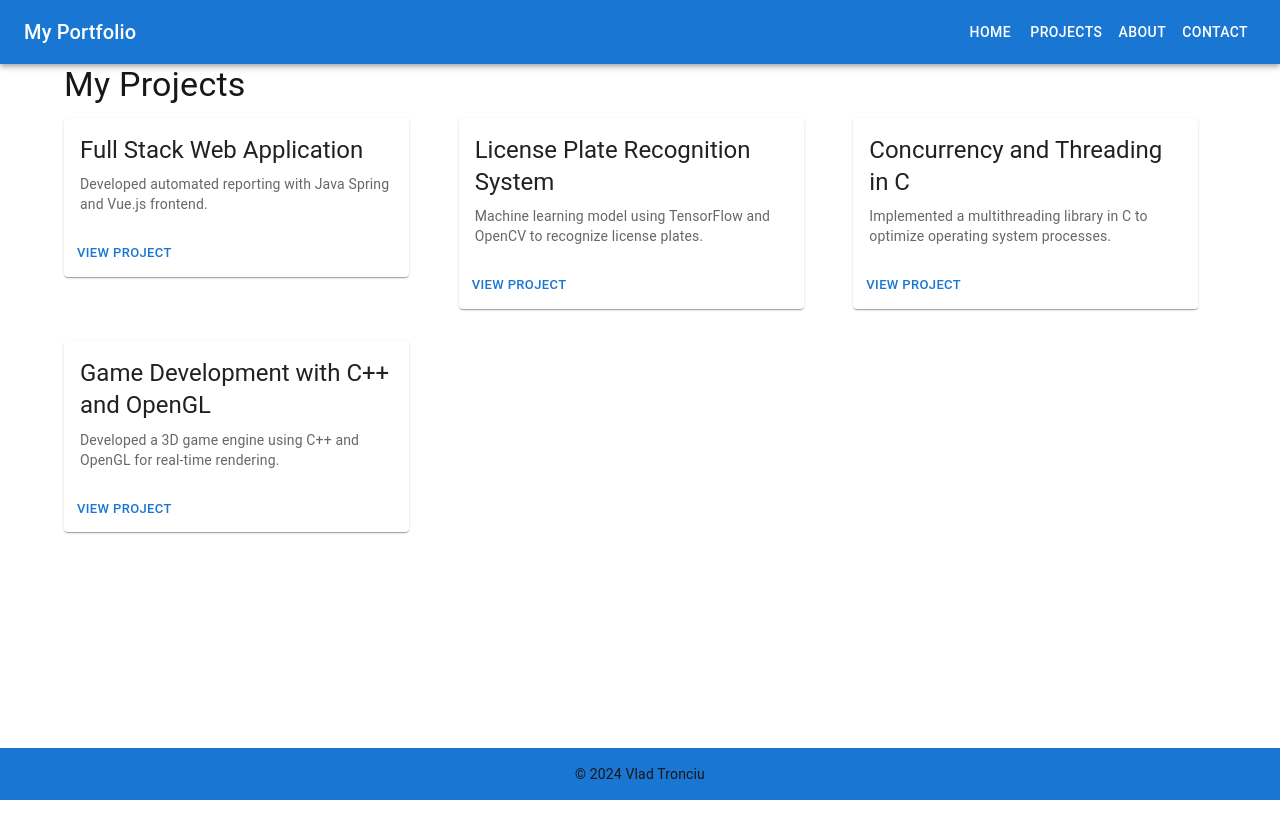
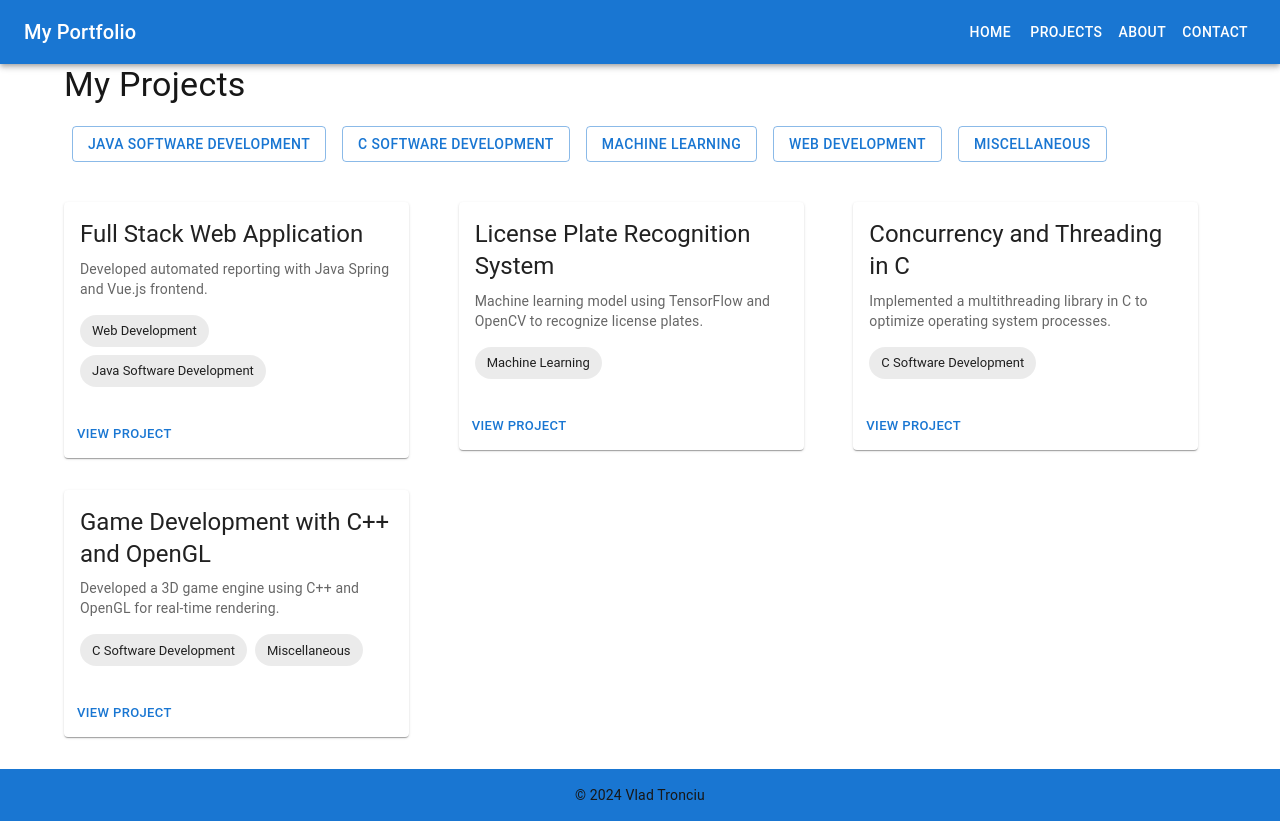
Before and after one commit to TronciuVlad/websitePortofolio, a Next.js app in the folder my-portfolio/: page /projects in a window 1280 px wide. Before the commit the page ends 800 px from the top, so only its background shows below. Built offline with nearby package versions, Linux system fonts and the light colour scheme.

Commit message:
Tagging system

```diff
--- a/my-portfolio/src/app/projects/page.js
+++ b/my-portfolio/src/app/projects/page.js
@@ -1,42 +1,37 @@
+"use client"
+
+import { useState } from 'react';
 import { Grid, Typography } from '@mui/material';
 import ProjectCard from '@/components/ProjectCard';
-
-const projects = [
-  {
-    name: 'Full Stack Web Application',
-    description: 'Developed automated reporting with Java Spring and Vue.js frontend.',
-    link: 'https://github.com/fullstack-project',
-  },
-  {
-    name: 'License Plate Recognition System',
-    description: 'Machine learning model using TensorFlow and OpenCV to recognize license plates.',
-    link: 'https://github.com/ml-anpr',
-  },
-  {
-    name: 'Concurrency and Threading in C',
-    description: 'Implemented a multithreading library in C to optimize operating system processes.',
-    link: 'https://github.com/c-concurrency',
-  },
-  {
-    name: 'Game Development with C++ and OpenGL',
-    description: 'Developed a 3D game engine using C++ and OpenGL for real-time rendering.',
-    link: 'https://github.com/cpp-opengl-game',
-  },
-];
+import TagFilter from '@/components/TagFilter';
+import { projects } from '@/data/project';
 
 export default function Projects() {
+  const [activeTags, setActiveTags] = useState([]);
+
+  // Filter projects based on active tags
+  const filteredProjects = projects.filter((project) =>
+    activeTags.length === 0 || project.tags.some((tag) => activeTags.includes(tag))
+  );
+
   return (
     <>
       <Typography variant="h4" component="h2" gutterBottom>
         My Projects
       </Typography>
+
+      {/* Tag Filter Component */}
+      <TagFilter activeTags={activeTags} setActiveTags={setActiveTags} />
+
+      {/* Project Cards */}
       <Grid container spacing={4}>
-        {projects.map((project, index) => (
+        {filteredProjects.map((project, index) => (
           <Grid item xs={12} sm={6} md={4} key={index}>
             <ProjectCard
               name={project.name}
               description={project.description}
               link={project.link}
+              tags={project.tags} // Pass tags array to ProjectCard
             />
           </Grid>
         ))}
--- a/my-portfolio/src/components/ProjectCard.js
+++ b/my-portfolio/src/components/ProjectCard.js
@@ -1,6 +1,6 @@
-import { Card, CardContent, CardActions, Typography, Button } from '@mui/material';
+import { Card, CardContent, CardActions, Typography, Button, Chip, Box } from '@mui/material';
 
-export default function ProjectCard({ name, description, link }) {
+export default function ProjectCard({ name, description, link, tags }) {
   return (
     <Card sx={{ maxWidth: 345 }}>
       <CardContent>
@@ -10,6 +10,13 @@ export default function ProjectCard({ name, description, link }) {
         <Typography variant="body2" color="text.secondary">
           {description}
         </Typography>
+
+        {/* Display Tags */}
+        <Box sx={{ mt: 2 }}>
+          {tags.map((tag, index) => (
+            <Chip key={index} label={tag} sx={{ mr: 1, mb: 1 }} />
+          ))}
+        </Box>
       </CardContent>
       <CardActions>
         <Button size="small" href={link} target="_blank">
--- /dev/null
+++ b/my-portfolio/src/components/TagFilter.js
@@ -0,0 +1,36 @@
+import { Button, Box } from '@mui/material';
+import { useState } from 'react';
+
+const availableTags = [
+  'Java Software Development',
+  'C Software Development',
+  'Machine Learning',
+  'Web Development',
+  'Miscellaneous',
+];
+
+export default function TagFilter({ activeTags, setActiveTags }) {
+  const toggleTag = (tag) => {
+    if (activeTags.includes(tag)) {
+      setActiveTags(activeTags.filter((t) => t !== tag));
+    } else {
+      setActiveTags([...activeTags, tag]);
+    }
+  };
+
+  return (
+    <Box sx={{ mb: 4 }}>
+      {availableTags.map((tag) => (
+        <Button
+          key={tag}
+          variant={activeTags.includes(tag) ? 'contained' : 'outlined'}
+          color="primary"
+          onClick={() => toggleTag(tag)}
+          sx={{ m: 1 }}
+        >
+          {tag}
+        </Button>
+      ))}
+    </Box>
+  );
+}
--- /dev/null
+++ b/my-portfolio/src/data/project.js
@@ -0,0 +1,26 @@
+export const projects = [
+    {
+      name: 'Full Stack Web Application',
+      description: 'Developed automated reporting with Java Spring and Vue.js frontend.',
+      link: 'https://github.com/fullstack-project',
+      tags: ['Web Development', 'Java Software Development'],
+    },
+    {
+      name: 'License Plate Recognition System',
+      description: 'Machine learning model using TensorFlow and OpenCV to recognize license plates.',
+      link: 'https://github.com/ml-anpr',
+      tags: ['Machine Learning'],
+    },
+    {
+      name: 'Concurrency and Threading in C',
+      description: 'Implemented a multithreading library in C to optimize operating system processes.',
+      link: 'https://github.com/c-concurrency',
+      tags: ['C Software Development'],
+    },
+    {
+      name: 'Game Development with C++ and OpenGL',
+      description: 'Developed a 3D game engine using C++ and OpenGL for real-time rendering.',
+      link: 'https://github.com/cpp-opengl-game',
+      tags: ['C Software Development', 'Miscellaneous'],
+    },
+  ];
```
